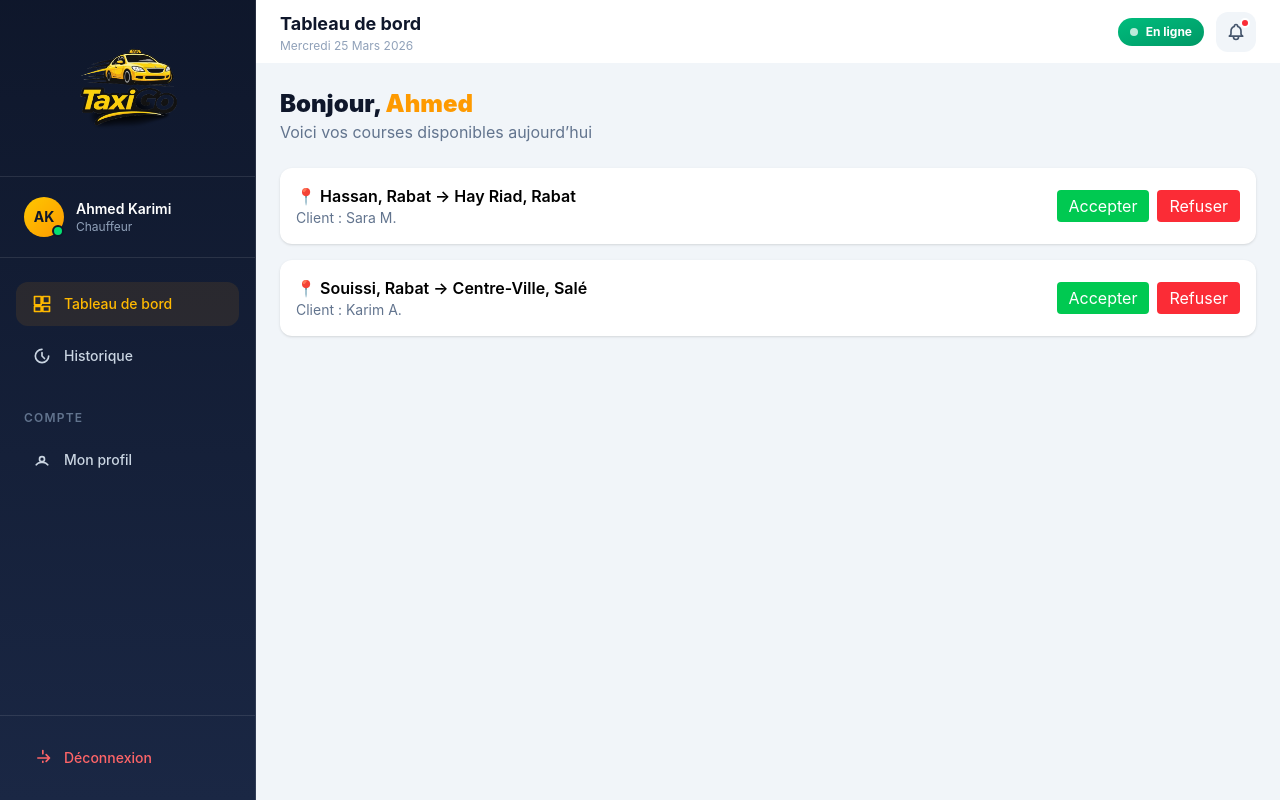
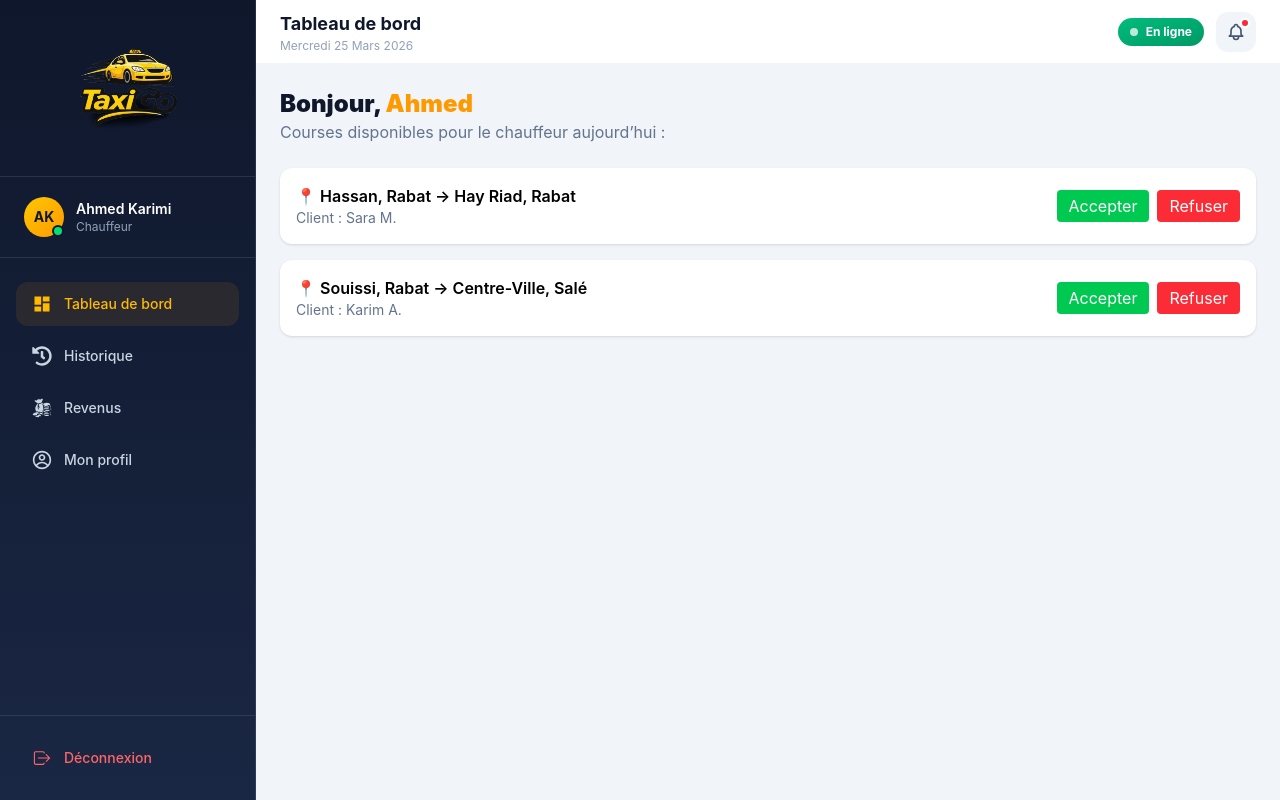
Before and after one commit to Lahmar22/TaxiGo-fileRouge, a React app in the folder frontend/: page /chauffeur/dashboard in a window 1280 px wide. Built offline with nearby package versions, Linux system fonts and the light colour scheme; the HTML template or start-up script is replaced by a standard one.

Commit message:
feat : update the pages for design

```diff
--- a/frontend/src/pages/chauffeur/Dashboard.jsx
+++ b/frontend/src/pages/chauffeur/Dashboard.jsx
@@ -41,7 +41,7 @@ export default function Dashboard() {
                             Bonjour, <span className="text-amber-500">Ahmed</span>
                         </h2>
                         <p className="text-slate-500">
-                            Voici vos courses disponibles aujourd’hui
+                            Courses disponibles pour le chauffeur aujourd’hui :
                         </p>
                     </div>
 
--- a/frontend/src/pages/chauffeur/components/Header.jsx
+++ b/frontend/src/pages/chauffeur/components/Header.jsx
@@ -34,7 +34,7 @@ export default function Header({page, setOpenSidebar }) {
 
                 {/* Title */}
                 <div>
-                    <h1 className="text-slate-900 font-bold text-lg">{page}</h1>
+                    <h1 className="text-slate-900 font-bold text-sm lg:text-lg">{page}</h1>
                     <p className="text-slate-400 text-xs capitalize">{today}</p>
                 </div>
 
--- a/frontend/src/pages/chauffeur/components/Sidebar.jsx
+++ b/frontend/src/pages/chauffeur/components/Sidebar.jsx
@@ -1,6 +1,14 @@
 import { Link, useLocation } from "react-router-dom";
 import imagelogo from "../../../assets/TaxiGo.png";
 import { logout } from "../../../api/AuthAPI";
+import { GiCash } from "react-icons/gi";
+import { FaHistory } from "react-icons/fa";
+import { MdDashboard } from "react-icons/md";
+import { CgProfile } from "react-icons/cg";
+import { IoIosLogOut } from "react-icons/io";
+
+
+
 
 export default function Sidebar({ open, setOpen }) {
 
@@ -71,32 +79,22 @@ export default function Sidebar({ open, setOpen }) {
                 <nav className="flex-1 px-4 py-6 space-y-2 overflow-y-auto">
 
                     <Link to="/chauffeur/dashboard" className={linkStyle("/chauffeur/dashboard")}>
-                        <svg className="w-5 h-5" fill="none" stroke="currentColor" viewBox="0 0 24 24">
-                            <path strokeLinecap="round" strokeLinejoin="round" strokeWidth="2"
-                                d="M3 13h8V3H3v10zM13 21h8v-6h-8v6zM13 3v8h8V3h-8zM3 21h8v-6H3v6z" />
-                        </svg>
+                        <MdDashboard className="w-5 h-5"/>
                         Tableau de bord
                     </Link>
 
                     <Link to="/chauffeur/history" className={linkStyle("/chauffeur/history")}>
-                        <svg className="w-5 h-5" fill="none" stroke="currentColor" viewBox="0 0 24 24">
-                            <path strokeLinecap="round" strokeLinejoin="round" strokeWidth="2"
-                                d="M12 8v4l3 3M12 4a8 8 0 108 8" />
-                        </svg>
+                        <FaHistory className="w-5 h-5" />
                         Historique
                     </Link>
 
-                    <div className="pt-6">
-                        <p className="text-slate-500 text-xs font-semibold uppercase tracking-widest px-2 mb-3">
-                            Compte
-                        </p>
-                    </div>
+                    <Link to="/chauffeur/revenus" className={linkStyle("/chauffeur/revenus")}>
+                        <GiCash className="w-5 h-5"/>
+                        Revenus
+                    </Link>
 
-                    <Link to="/chauffeur/profile" className={linkStyle("/client/profile")}>
-                        <svg className="w-5 h-5" fill="none" stroke="currentColor" viewBox="0 0 24 24">
-                            <path strokeLinecap="round" strokeLinejoin="round" strokeWidth="2"
-                                d="M5.121 17.804A7.5 7.5 0 0112 15a7.5 7.5 0 016.879 2.804M15 11a3 3 0 11-6 0 3 3 0 016 0z" />
-                        </svg>
+                    <Link to="/chauffeur/profile" className={linkStyle("/chauffeur/profile")}>
+                        <CgProfile className="w-5 h-5"/>
                         Mon profil
                     </Link>
 
@@ -108,10 +106,8 @@ export default function Sidebar({ open, setOpen }) {
                         onClick={logout}
                         className="flex items-center gap-3 px-4 py-3 rounded-xl text-sm font-medium text-red-400 hover:text-red-300 hover:bg-red-500/10 transition w-full"
                     >
-                        <svg className="w-5 h-5" fill="none" stroke="currentColor" viewBox="0 0 24 24">
-                            <path strokeLinecap="round" strokeLinejoin="round" strokeWidth="2"
-                                d="M17 16l4-4m0 0l-4-4m4 4H7m6 4v1m0-10V3" />
-                        </svg>
+                        <IoIosLogOut className="w-5 h-5" />
+
                         Déconnexion
                     </button>
                 </div>
```
